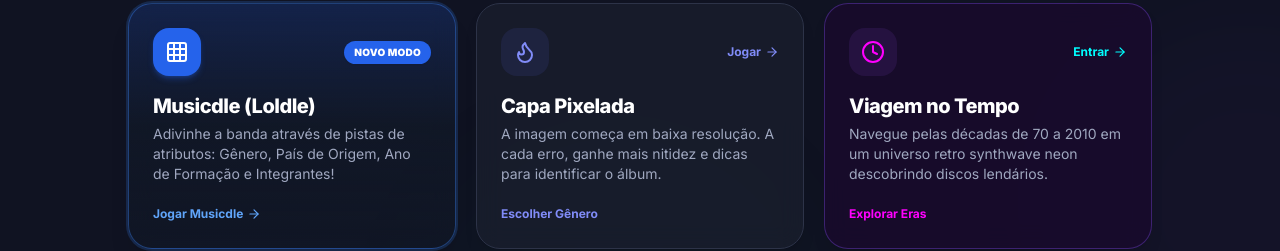
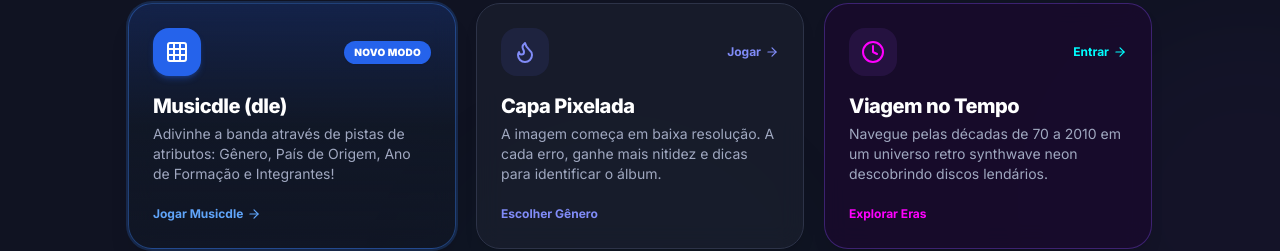
Before and after one commit to Brendon-Nogueira/GuesserBand, a React (Vite) app: page / in a window 1280 px wide. Shown: the part 423-674 px from the top of the page. Built offline with nearby package versions, Linux system fonts and the light colour scheme.

Commit message:
hotfix adiciona rewrites no vercel.json

```diff
--- a/src/pages/Home/Home.tsx
+++ b/src/pages/Home/Home.tsx
@@ -112,7 +112,7 @@ const Home: React.FC = () => {
               </span>
             </div>
             <h3 className="text-xl font-extrabold tracking-tight mb-1 text-gray-900 dark:text-white flex items-center gap-1.5">
-              Musicdle (Loldle)
+              Musicdle (dle)
             </h3>
             <p className="text-xs sm:text-sm text-subtext-light dark:text-subtext-dark mb-4">
               Adivinhe a banda através de pistas de atributos: Gênero, País de Origem, Ano de Formação e Integrantes!
```
Also changed, not shown: vercel.json.
